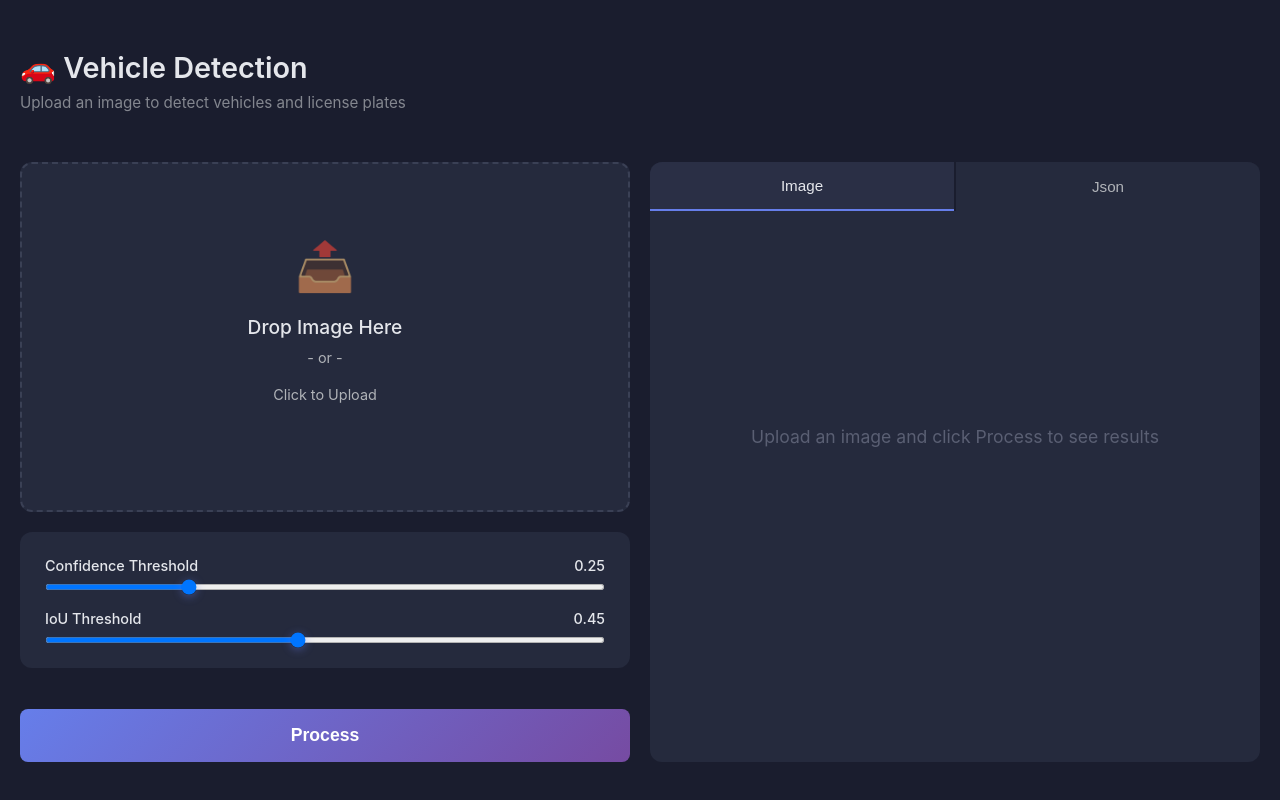
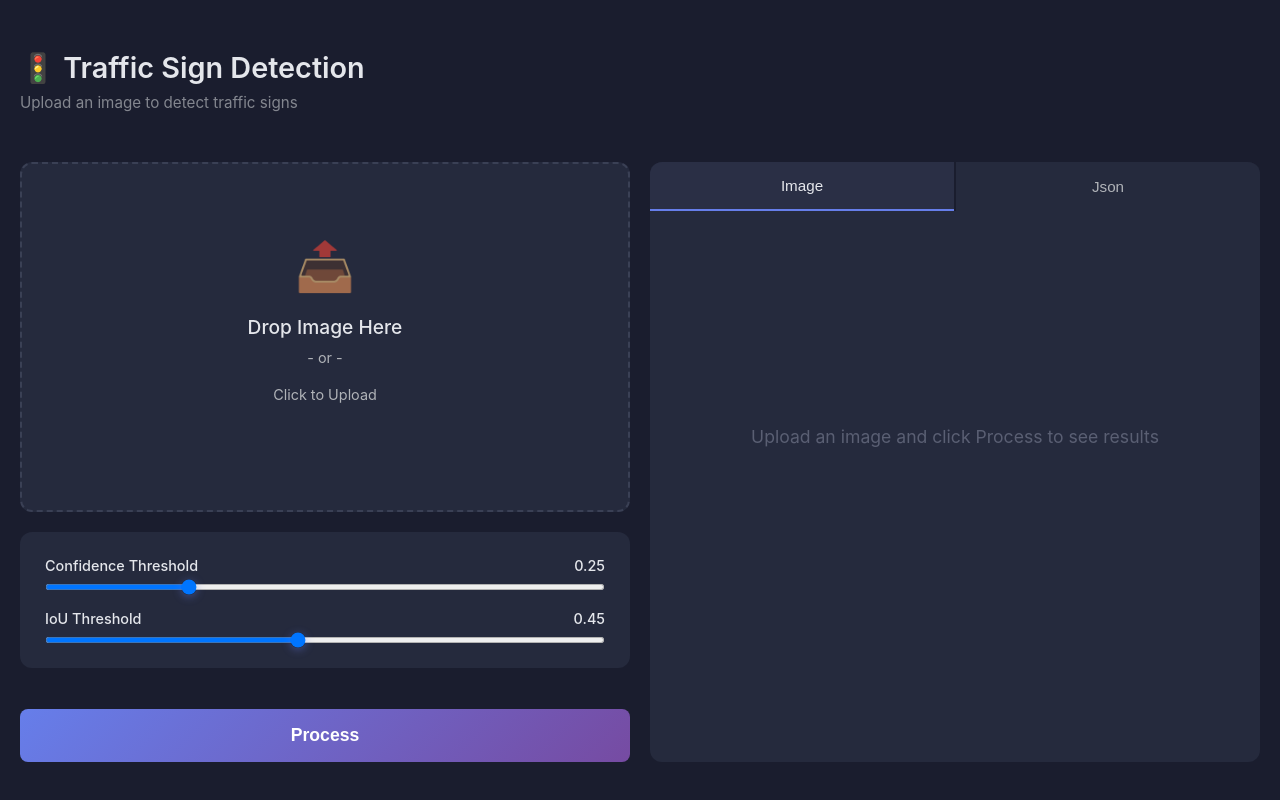
Before and after one commit to ThaiDuy504/traffic_sign_detection, a plain HTML site: page frontend/index.html in a window 1280 px wide. Drawn offline with Linux system fonts and the light colour scheme; files that its build step writes are made by us from their sources; files whose address does not match are found by name.

Commit message:
Update README and frontend for traffic sign detection project; add Docker deployment instructions, modify system requirements, and enhance frontend UI for image upload and results display.

```diff
--- a/frontend/index.html
+++ b/frontend/index.html
@@ -1,27 +1,24 @@
 <!DOCTYPE html>
 <html lang="en">
+
 <head>
   <meta charset="UTF-8" />
   <meta name="viewport" content="width=device-width, initial-scale=1.0" />
-    <title>Vehicle Detection</title>
+  <title>Traffic Sign Detection</title>
   <link rel="stylesheet" href="/static/style.css" />
 </head>
+
 <body>
   <div class="container">
     <header>
-        <h1>🚗 Vehicle Detection</h1>
-        <p>Upload an image to detect vehicles and license plates</p>
+      <h1>🚦 Traffic Sign Detection</h1>
+      <p>Upload an image to detect traffic signs</p>
     </header>
 
     <main>
       <div class="left-panel">
         <div class="upload-section" id="uploadSection">
-            <input
-              type="file"
-              id="fileInput"
-              accept="image/*"
-              style="display: none"
-            />
+          <input type="file" id="fileInput" accept="image/*" style="display: none" />
           <div class="upload-icon">📤</div>
           <div class="upload-text">Drop Image Here</div>
           <div class="upload-subtext">- or -</div>
@@ -81,4 +78,5 @@
 
   <script src="/static/script.js"></script>
 </body>
+
 </html>
```
Also changed, not shown: 1 other file. Lines whose indentation alone changed are shown as unchanged.
